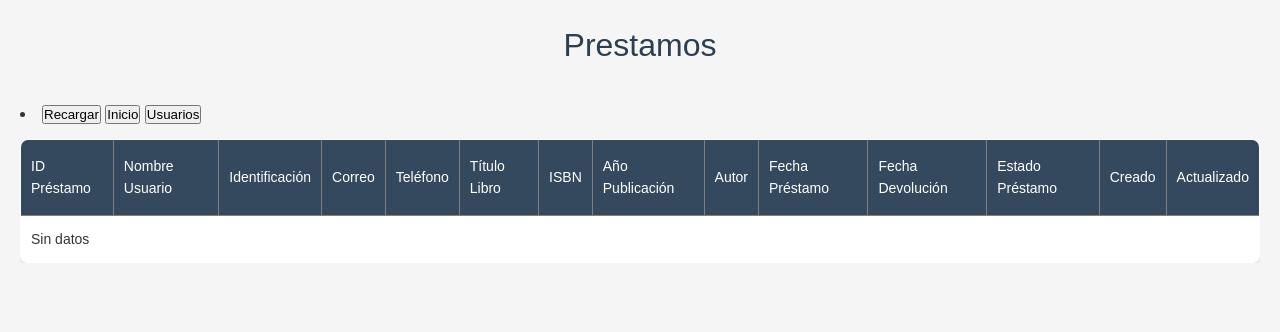
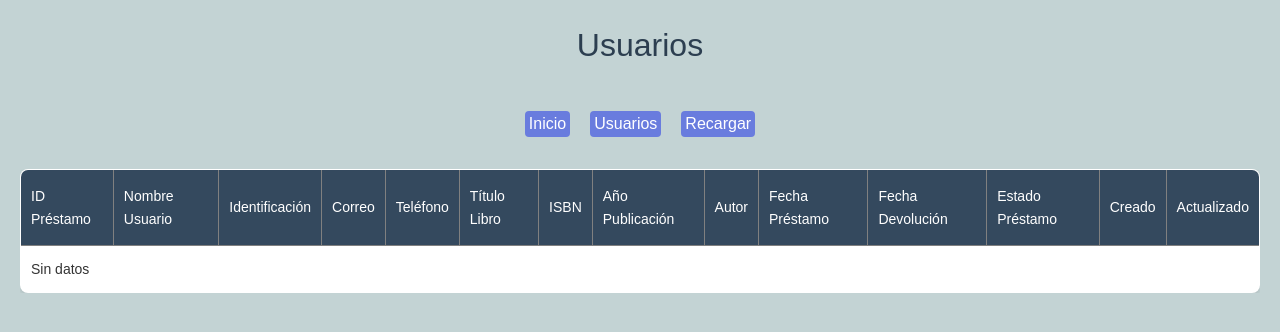
Before and after one commit to CamiloBytes/excel-vite-express, a website built with Vite: page frontend/index.html in a window 1280 px wide. Both pictures are taken after a click on the button "Préstamos". Built offline with nearby package versions, Linux system fonts and the light colour scheme; some packages are replaced by stand-ins of ours; a script that the page names is missing; files whose address does not match are found by name.

Commit message:
style:creacion de los estilos

```diff
--- a/frontend/src/js/views.js
+++ b/frontend/src/js/views.js
@@ -9,20 +9,25 @@ export function home() {
     const home = document.getElementById('app')
     home.innerHTML = `
     <section>
-      <h1>Bienvenido a la Biblioteca</h1>
+    <header class = "header">
+        <h1>Bienvenido a la Biblioteca</h1>
         <p>Utiliza el menú para navegar entre las diferentes secciones.</p>
        <nav>
         <ul>
-            <button id="btn-inicio">Inicio</button>
-            <button id="btn-prestamos">Préstamos</button>
-            <button id="btn-usuarios">Usuarios</button>
+            <li><button id="btn-inicio">Inicio</button></li>
+            <li><button id="btn-prestamos">Préstamos</button></li>
+            <li><button id="btn-usuarios">Usuarios</button></li>
         </ul>
       </nav>
-      <h2>Leer desde Excel</h2>
+    </header>
+      <main class="main">
+        <h2>Leer desde Excel</h2>
        <form id="fromExcel">
             <input type="file" id="excelInput" accept=".xlsx, .xls" />
-            <button >Leer Excel</button>
+            <button id="btnFrom" >Leer Excel</button>
         </from>
+      </main>
+
     </section>
 `
 
@@ -73,12 +78,16 @@ export function renderUsersPage(e) {
     const app = document.getElementById('app');
     app.innerHTML = `
     <section>
-      <h1>Usuarios</h1>
-      <li>
-        <button id="btn-recargar">Recargar</button>
-        <button id="btn-inicio">Inicio</button>
-        <button id="btn-prestamos">Usuarios</button>
-      </li>
+      <header class = "header">
+         <h1>Usuarios</h1>
+       <nav>
+        <ul>
+            <li><button id="btn-inicio">Inicio</button></li>
+            <li><button id="btn-prestamos">Prestamos</button></li>
+            <li><button id="btn-recargar">Recargar</button></li>
+        </ul>
+      </nav>
+    </header>
 
       <div style="overflow:auto; margin-top:12px;">
         <table id="tabla-usuarios" border="1" cellpadding="6" cellspacing="0">
@@ -202,12 +211,16 @@ export function renderPrestamos(e) {
     const app = document.getElementById('app');
     app.innerHTML = `
     <section>
-      <h1>Prestamos</h1>
-     <li>
-        <button id="btn-recargar">Recargar</button>
-        <button id="btn-inicio">Inicio</button>
-        <button id="btn-usuario">Usuarios</button>
-      </li>
+     <header class = "header">
+         <h1>Usuarios</h1>
+       <nav>
+        <ul>
+            <li><button id="btn-inicio">Inicio</button></li>
+            <li><button id="btn-usuarios">Usuarios</button></li>
+            <li><button id="btn-recargar">Recargar</button></li>
+        </ul>
+      </nav>
+    </header>
       <div style="overflow:auto; margin-top:12px;">
        <table id="tabla-prestamos" border="1" cellpadding="6" cellspacing="0">
     <thead>
@@ -240,7 +253,7 @@ export function renderPrestamos(e) {
     const tbody = app.querySelector('#tabla-prestamos tbody');
     const btnRecargar = app.querySelector('#btn-recargar');
     const btnInicio = app.querySelector('#btn-inicio');
-    const btnUsuario = app.querySelector('#btn-usuario');
+    const btnUsuario = app.querySelector('#btn-usuarios');
     btnInicio.addEventListener('click', (e) => {
         e.preventDefault();
         history.pushState({}, '', '/');
--- a/frontend/src/style.css
+++ b/frontend/src/style.css
@@ -10,21 +10,101 @@
     font-family: Arial, sans-serif;
     line-height: 1.6;
     color: #333;
-    background-color: #f5f5f5;
+    background-color: #c3d3d4;
     padding: 20px;
   }
+
+header{
+  display: flex;
+  flex-direction: column;
+  justify-content: center;
+  align-items: center;
+  height: 20%;
+}
 
   /* Título principal */
   h1 {
     text-align: center;
-    margin-bottom: 30px;
+    margin-bottom: 20px;
     color: #2c3e50;
     font-size: 2rem;
     font-weight: normal;
   }
 
+  ul{
+    display: flex;
+    flex-direction: row;
+    padding: 10px;
+    align-items: center;
+    justify-content: space-between;
+  }
+
+  li{
+    display: flex;
+    align-items: center;
+    justify-content: space-between;
+    list-style: none;
+    padding: 10px;
+  }
+
+  #btn-inicio,
+   #btn-prestamos,
+   #btn-usuarios,
+   #btn-recargar{
+    background-color: #697cde;
+    color: white;
+    padding: 4px ;
+    border: none;
+    border-radius: 4px;
+    cursor: pointer;
+    font-size: 16px;
+    width: 100%;
+    transition: background-color 0.3s;
+  }
+
+  #btn-inicio:hover {
+    background-color: #5b6cde;
+  }
+
+  #btn-prestamos:hover{
+    background-color: #5b6cde;
+  }
+
+  #btn-usuarios:hover{
+    background-color: #5b6cde;
+  }
+  #btn-recargar:hover{
+    background-color: #5b6cde;
+  }
+
+  #btn-inicio:active {
+    transform: translateY(1px);
+  }
+
+  #btn-prestamos:active{
+    transform: translateY(1px);
+  }
+
+  #btn-usuarios:active{
+   transform: translateY(1px);
+  }
+  #btn-recargar:active{
+    transform: translateY(1px);
+  }
+
+
+
+
   /* Formulario de carga */
-  #fromExel {
+
+  main{
+    display: flex;
+    flex-direction: column;
+    justify-content: center;
+    align-items: center;
+  }
+
+  #fromExcel {
     background: white;
     padding: 20px;
     border-radius: 8px;
```
